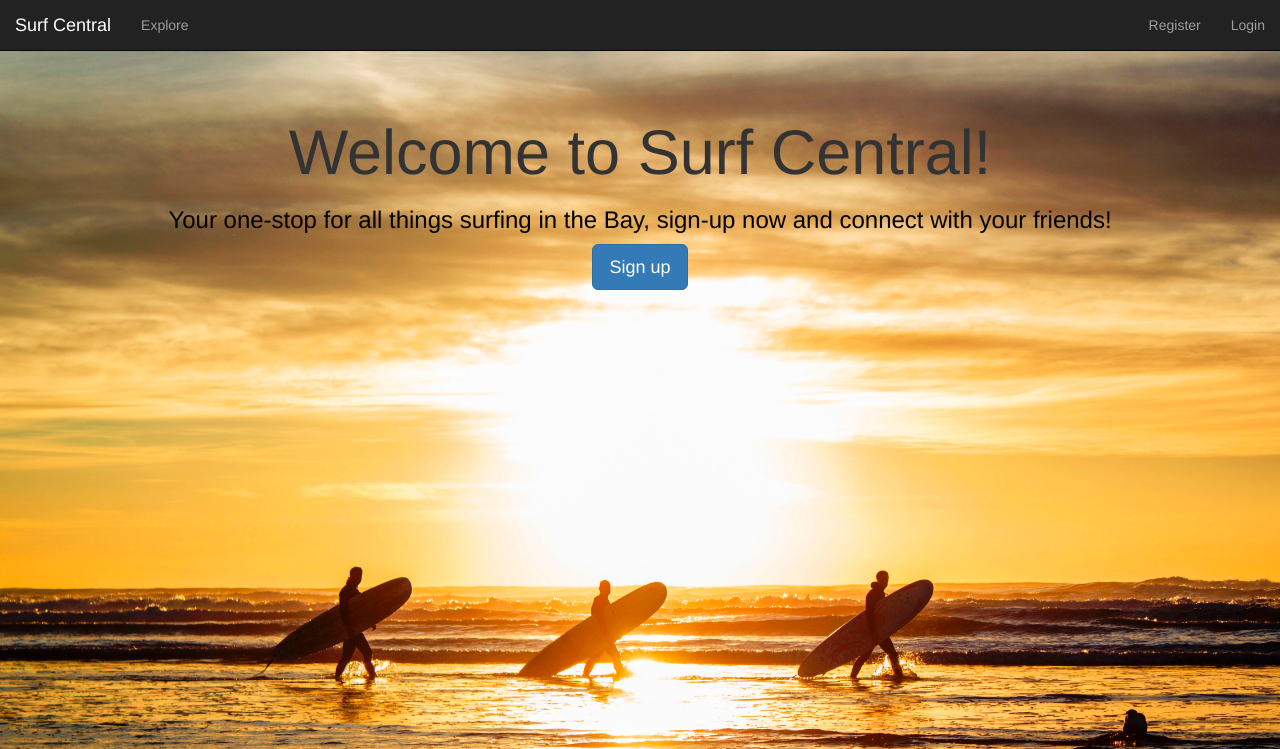
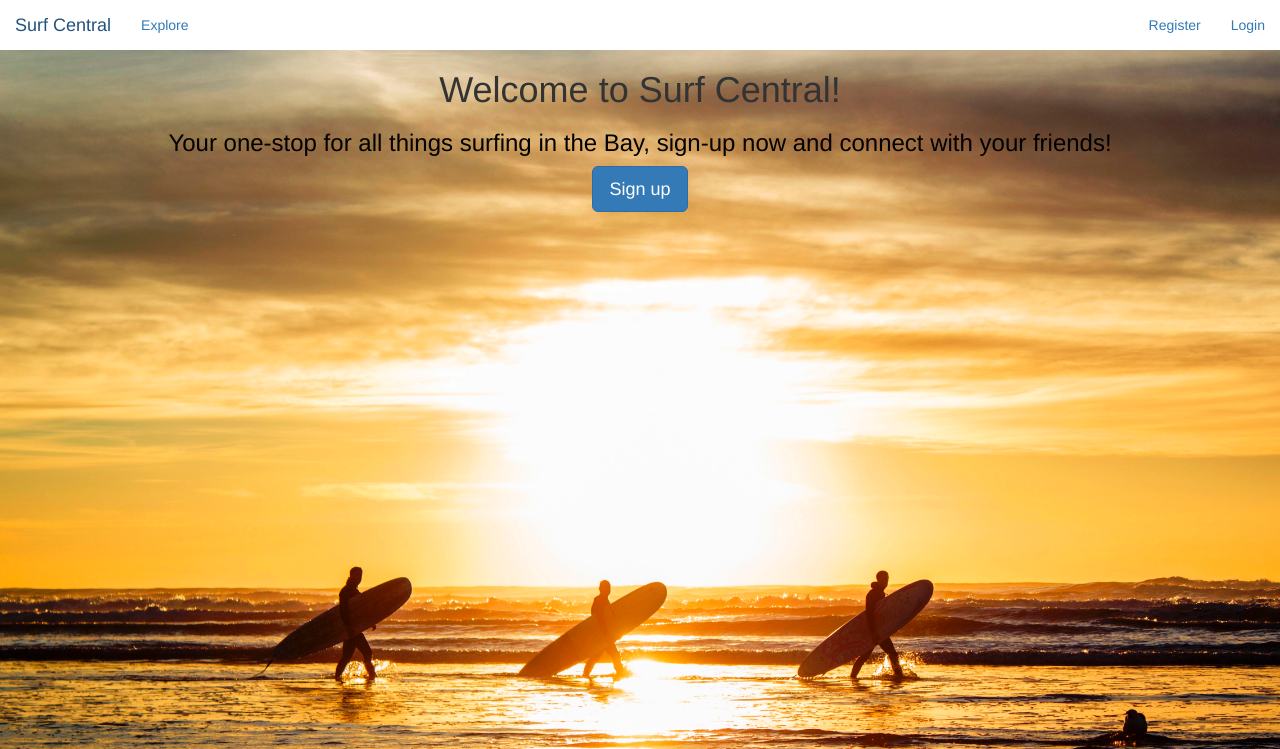
Before and after one commit to cmattey/surf_project, a Flask app: page / in a window 1280 px wide. Shown: the top 749 px of the page. Run offline with Flask 2, Linux system fonts and the light colour scheme; some libraries are stand-ins or nearby versions.

Commit message:
Updated Landing Page UI

```diff
--- a/surf_app/templates/base.html
+++ b/surf_app/templates/base.html
@@ -8,7 +8,7 @@
   <link href="https://maxcdn.bootstrapcdn.com/bootstrap/3.3.6/css/bootstrap.min.css" rel="stylesheet" type="text/css">
 </head>
 
-<nav class="navbar navbar-inverse navbar-fixed-top" role="navigation">
+<nav class="navbar navbar-fixed-top custom-navbar" role="navigation">
   <div class="container-fluid">
     <div class="navbar-header">
       <a class="navbar-brand" href="{{ url_for('blog.index') }}">Surf Central</a>
--- a/surf_app/templates/blog/landing_page.html
+++ b/surf_app/templates/blog/landing_page.html
@@ -1,7 +1,7 @@
 {% extends 'base.html' %}
 
 {% block content %}
-    <div class="jumbotron jumbo-landing-page">
+    <div class="jumbo-landing-page">
       <div class="container">
         <h1 class="display-1">Welcome to Surf Central!</h1>
         <h3 class="support-header-text">Your one-stop for all things surfing in the Bay, sign-up now and connect with
```
Also changed, not shown: surf_app/static/images/surf_bg_4_cropped.jpg (added).
